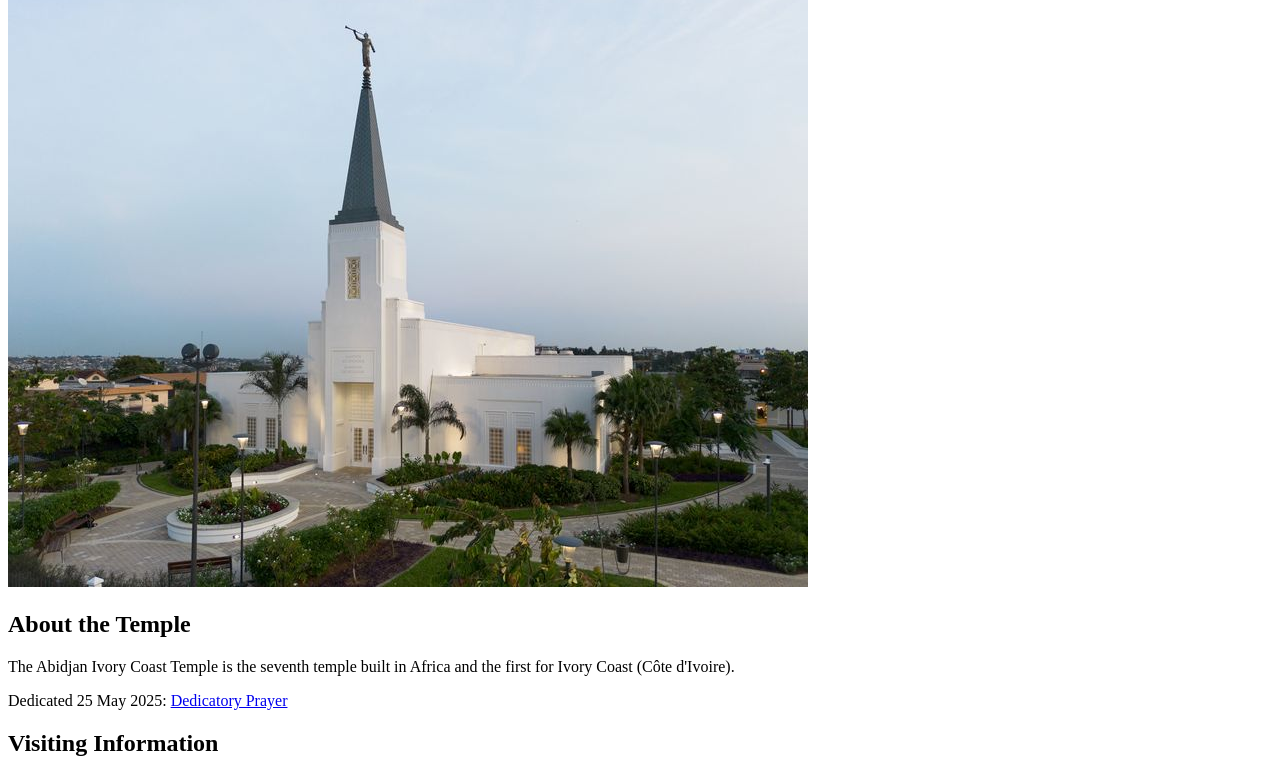
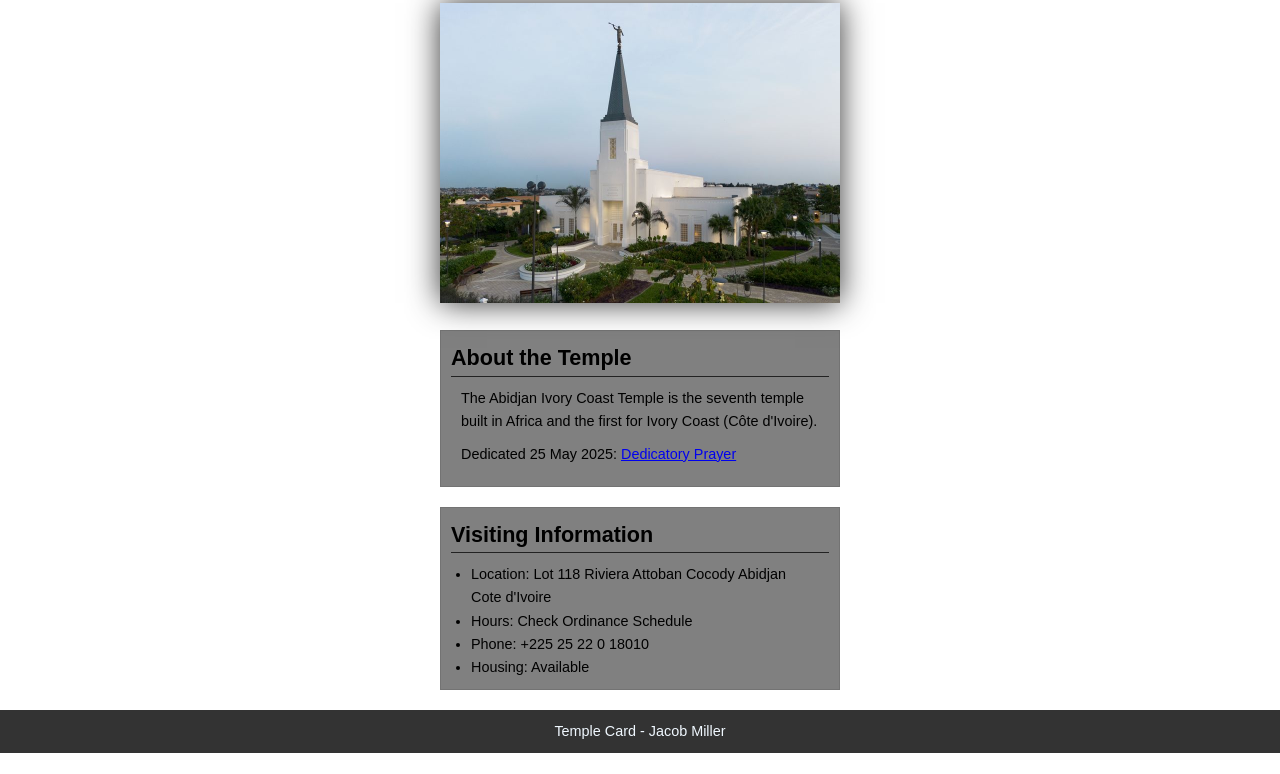
Before and after one commit to 22jmiller2/wdd130, a plain HTML site: page week02/temple.html in a window 1280 px wide. Shown: the part 127-901 px from the top of the page. After the commit the page ends 880 px from the top, so only its background shows below. Drawn offline with Linux system fonts and the light colour scheme.

Commit message:
code along week 2

```diff
--- /dev/null
+++ b/week02/styles/temple.css
@@ -0,0 +1,60 @@
+* {
+    margin: 0;
+    padding: 0;
+}
+
+body {
+    font-family: arial, sans-serif;
+    line-height: 1.6;
+}
+
+header,
+footer {
+    background-color: #333;
+    color: aliceblue;
+    padding: 10px 0;
+    text-align: center;
+    font-size: 1.5rem;
+
+}
+
+main {
+    width: 400px;
+    margin: 0 auto;
+}
+
+h1 {
+    margin: 10px;
+    text-align: center;
+}
+
+h2 {
+    border-bottom: 1px solid #222;
+}
+
+img {
+    width: 100%;
+    height: auto;
+    box-shadow: 0 0 30px #333;
+}
+
+section {
+    margin: 20px 0;
+    border: 1px solid rgb(0 0 0 / 10%);
+    padding: 10px;
+    background-color: grey;
+    font-size: .9rem;
+}
+
+section p {
+    margin: 10px;
+
+}
+
+ul {
+    margin: 10px 20px 0;
+}
+
+footer {
+    font-size: .9rem;
+}
--- a/week02/temple.html
+++ b/week02/temple.html
@@ -2,6 +2,7 @@
 <html lang="en">
 
 <head>
+    <link rel="stylesheet" href="styles/temple.css">
     <meta charset="UTF-8">
     <meta name="viewport" content="width=device-width, initial-scale=1.0">
     <title>Temple Card - Abidjan Cote d'Ivoire</title>
@@ -18,11 +19,12 @@
         </picture>
         <section>
             <h2>About the Temple</h2>
-            <p>The Abidjan Ivory Coast Temple is the seventh temple built in Africa and the first for Ivory Coast (Côte
+            <p>The Abidjan Ivory Coast Temple is the seventh temple built in Africa and the first
+                for Ivory Coast (Côte
                 d'Ivoire).</p>
             <p>Dedicated 25 May 2025: <a
-                    href="https://www.churchofjesuschrist.org/temples/dedicatory-prayer/abidjan-ivory-coast-temple/2025-05-25?lang=eng"
-                    target="_blank" rel="noopener noreferrer">Dedicatory Prayer</a></p>
+                  href="https://www.churchofjesuschrist.org/temples/dedicatory-prayer/abidjan-ivory-coast-temple/2025-05-25?lang=eng"
+                  target="_blank" rel="noopener noreferrer">Dedicatory Prayer</a></p>
         </section>
         <section>
             <h2>Visiting Information</h2>
@@ -35,7 +37,7 @@
         </section>
     </main>
     <footer>
-        <p>Temple Card - Your Name</p>
+        <p>Temple Card - Jacob Miller</p>
     </footer>
 </body>
 
```
